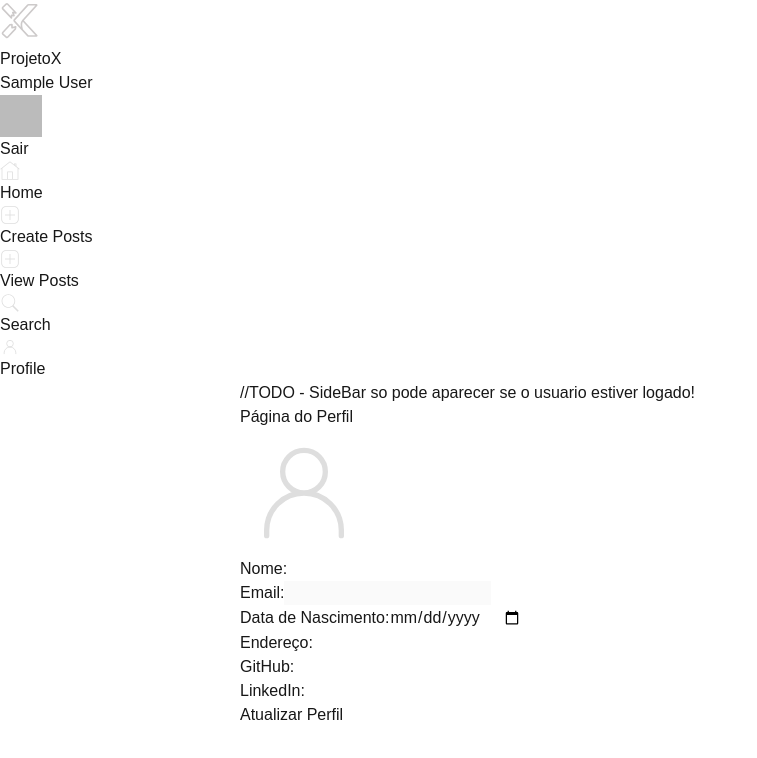
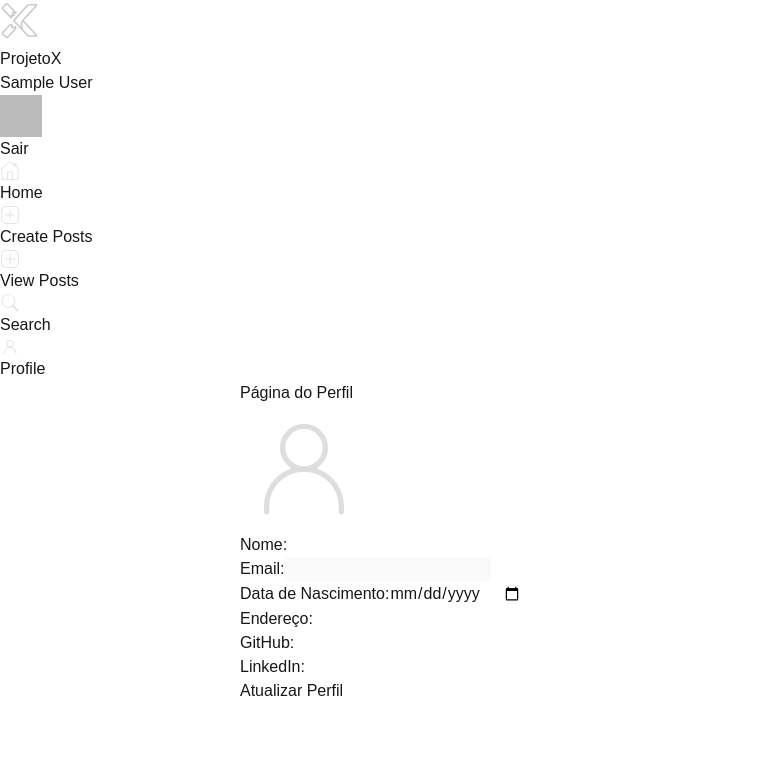
Before and after one commit to G00li/Projectx, a Next.js app in the folder projectx/: page /pages/profile in a window 1280 px wide. Shown: the top 758 px of the page, without its empty margins (0-757 px from the left). Built offline with nearby package versions, Linux system fonts and the light colour scheme; no server answers; the database is empty; sample sign-in values are in the browser's storage.

Commit message:
Fix: Sidebar apenas logado

```diff
--- a/projectx/src/app/layout.tsx
+++ b/projectx/src/app/layout.tsx
@@ -3,11 +3,12 @@
 import { Geist, Geist_Mono } from "next/font/google";
 import "./globals.css";
 import Navbar from "../components/Navbar";
-import { SessionProvider } from "next-auth/react";
+import { SessionProvider, useSession } from "next-auth/react";
 import AuthWrapper from "../components/AuthWrapper";
 import CookieConsent from "@/components/CookieConsent";
+import { SidebarProvider, useSidebar } from "@/context/SidebarContext";
 import SideBar from "@/components/SideBar";
-import { SidebarProvider, useSidebar } from "@/context/SidebarContext";
+
 
 const geistSans = Geist({
   variable: "--font-geist-sans",
@@ -39,17 +40,18 @@ export default function RootLayout({
 
 function RootLayoutContent({ children }: { children: React.ReactNode }) {
   const { sidebarWidth } = useSidebar();
+  const {status} = useSession();
+  const isAuthenticated = status === "authenticated";
 
   return (
     <>
       <Navbar />
       <div className="flex">
-        <SideBar />
+        {isAuthenticated && <SideBar />}
         <main
           className="flex-1 p-4"
-          style={{ marginLeft: `${sidebarWidth}px` }}
+          style={{ marginLeft: isAuthenticated ? `${sidebarWidth}px` : "2" }}
         >
-        //TODO - SideBar so pode aparecer se o usuario estiver logado!
           {children}
         </main>
       </div>
--- a/projectx/src/app/pages/profile/page.tsx
+++ b/projectx/src/app/pages/profile/page.tsx
@@ -63,7 +63,7 @@ const Profile = () => {
 
     try {
       await axios.put("/api/profile/put/", userData);
-      alert("Perfil atualizado com sucesso!");
+      // alert("Perfil atualizado com sucesso!");
 
       const { data } = await axios.get(`/api/profile/get?email=${userData.email}`);
       setUserData(data);
@@ -78,7 +78,7 @@ const Profile = () => {
   };
 
   if (status === "loading" || loading) {
-    return <p>AloProfile/page.tsx-linha80...</p>;
+    return <p>Atualizando perfil...</p>;
   }
 
   return (
--- a/projectx/src/components/Navbar.jsx
+++ b/projectx/src/components/Navbar.jsx
@@ -1,9 +1,8 @@
 "use client";
 
 import Link from "next/link";
-import { NAV_LINKS } from "@/constants";
 import Image from "next/image";
-import { signIn, signOut, useSession } from "next-auth/react";
+import { signOut, useSession } from "next-auth/react";
 import { useSidebar } from '@/context/SidebarContext';
 
 const Navbar = () => {
@@ -17,7 +16,8 @@ const Navbar = () => {
           <Image src="/logo/logo-gray.svg" alt="logo" width={40} height={40} className="ml-2"/>
           <span className="text-gray-200 font-bold text-xl">ProjetoX</span>
         </Link>
-        <button
+        {session && (
+          <button
           onClick={toggleSidebar}
           className="p-2 hover:bg-gray-800 rounded-lg transition-colors text-white"
         >
@@ -28,6 +28,7 @@ const Navbar = () => {
             height={24}
           />
         </button>
+        )}
       </div>
 
       {/* Usuário autenticado */}
```
Also changed, not shown: projectx/src/app/page.tsx (+11 -4 lines).
